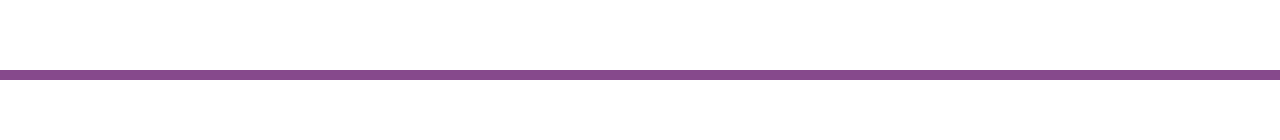
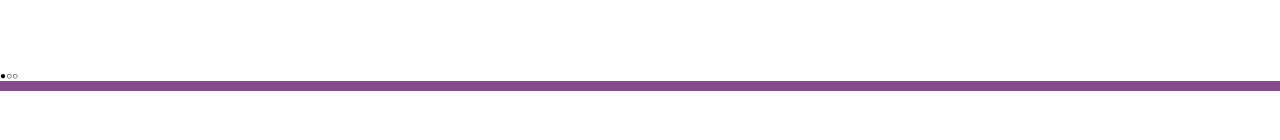
Before and after one commit to kawancosta1/CdccQrCode, a React (Vite) app: page /#/ in a window 1280 px wide. Shown: the part 812-952 px from the top of the page. Built offline with nearby package versions, Linux system fonts and the light colour scheme.

Commit message:
foram adicionadas bolinhas embaixo das imagens

```diff
--- a/src/components/Pages/Home/index.tsx
+++ b/src/components/Pages/Home/index.tsx
@@ -138,6 +138,7 @@ export function Home() {
                   </div>
                 );
               })}
+
             </div>
           </div>
 
@@ -157,7 +158,13 @@ export function Home() {
           </div>
         </div>
       </div>
+              {/* image é uma otima key */}
+               {carrouselImages.map((image,index) => {
+                // () => setCurrentImageIndex(index) faz ser executado no click, sem isso, ele é executado
+                return <span key = {image} onClick = {() => setCurrentImageIndex(index)}>{currentImageIndex === index ? '●' : '○'}</span>
 
+
+               })}
       <div className={styles.comoUsar}>
         <span className={styles.linha}> </span>
         <div className={`${styles.subtitulo}`}>
```
